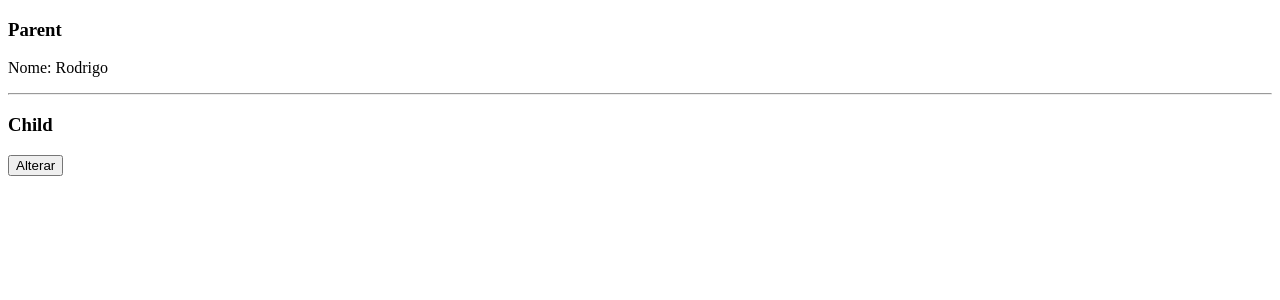
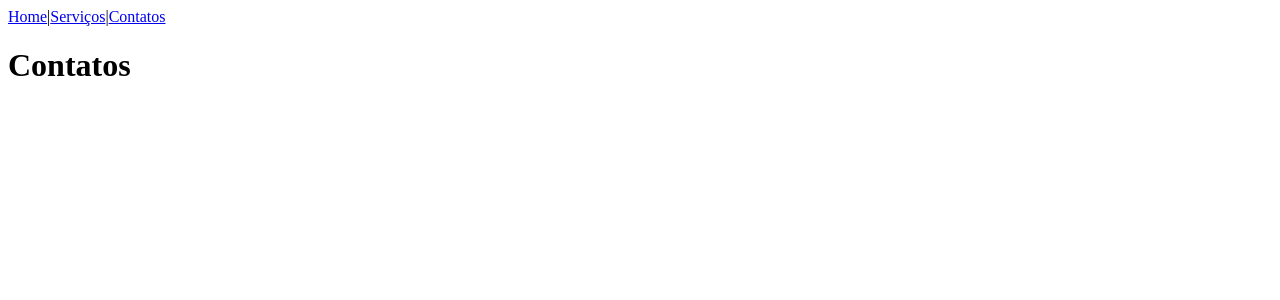
Before and after one commit to roddsv-zz/react-js-fundamentals, a React (Create React App) app: page /contatos in a window 1280 px wide. Shown: the top 300 px of the page. Built offline with nearby package versions, Linux system fonts and the light colour scheme.

Commit message:
Using Routes (Link, Switch and Router) in the React App

```diff
--- a/package.json
+++ b/package.json
@@ -8,6 +8,7 @@
     "@testing-library/user-event": "^12.6.0",
     "react": "^17.0.1",
     "react-dom": "^17.0.1",
+    "react-router-dom": "^5.2.0",
     "react-scripts": "4.0.1",
     "web-vitals": "^0.2.4"
   },
--- a/src/App.js
+++ b/src/App.js
@@ -1,28 +1,42 @@
 import React, { Component } from 'react';
-import Child from './componentes/Child';
+
+import Navegacao from './componentes/Navegacao';
+import Home from './componentes/Home'
+import Servicos from './componentes/Servicos';
+import Contatos from './componentes/Contatos';
+
+import { BrowserRouter as Router, Switch, Route } from 'react-router-dom';
 
 class App extends Component {
 
-  state = {
-    nome: "Rodrigo",
-  }
-
-  Alterar = (novoNome) => {
-    this.setState({
-      nome: novoNome
-    })
-  }
-
   render() {
     return (
-      <div>
-        <h3>Parent</h3>
-        <p>Nome: {this.state.nome}</p>
-        <hr />
+      <Router>
+        <div>
+          <Navegacao />
 
-        <Child funcaoAlterar={this.Alterar}/>
+          <Switch>
+            <Route exact path="/">
+              <Home />
+            </Route>
 
-      </div>
+            <Route exact path="/servicos">
+              <Servicos />
+            </Route>
+
+            <Route exact path="/contatos">
+              <Contatos />
+            </Route>
+          </Switch>
+
+        </div>
+      </Router>
+
+      /*Envolvendo todo o component dentro do Router (de div a div).*/
+      /*Para colocar uma rota devemos envolver o componente desejado dentro do <Route><ComponentDesejado /></Route>.*/
+      /*O "exact" antes do path faz com que seja renderizado some o caminho digitado no path.*/
+      /*O Switch deve ir de Route a Route.*/
+
     )
   }
 }
--- a/src/componentes/Child.js
+++ /dev/null
@@ -1,19 +0,0 @@
-import React, { Component } from 'react';
-
-class Child extends Component {
-
-    Alterar = () => {
-        this.props.funcaoAlterar('Este é o novo nome.')
-    }
-
-    render() {
-        return (
-            <div>
-                <h3>Child</h3>
-                <button onClick={this.Alterar}>Alterar</button>
-            </div>
-        )
-    }
-}
-
-export default Child;
--- /dev/null
+++ b/src/componentes/Contatos.js
@@ -0,0 +1,11 @@
+import React from 'react';
+
+const Contatos = () => {
+    return(
+        <div>
+            <h1>Contatos</h1>
+        </div>
+    )
+}
+
+export default Contatos
--- /dev/null
+++ b/src/componentes/Home.js
@@ -0,0 +1,11 @@
+import React from 'react';
+
+const Home = () => {
+    return(
+        <div>
+            <h1>Home</h1>
+        </div>
+    )
+}
+
+export default Home
--- /dev/null
+++ b/src/componentes/Navegacao.js
@@ -0,0 +1,15 @@
+import React from 'react';
+import { Link } from 'react-router-dom';
+
+const Navegacao = () => {
+    return(
+        <div>
+            <Link to="/">Home</Link>|
+            <Link to="/servicos">Serviços</Link>|
+            <Link to="/contatos">Contatos</Link>
+        </div>
+    )
+}
+
+/*Os Links correspondem a um a href dentro do React.*/
+export default Navegacao
--- /dev/null
+++ b/src/componentes/Servicos.js
@@ -0,0 +1,11 @@
+import React from 'react';
+
+const Servicos = () => {
+    return(
+        <div>
+            <h1>Serviços</h1>
+        </div>
+    )
+}
+
+export default Servicos
```
Also changed, not shown: 2 other files (tests, documents, lock files or other folders).
